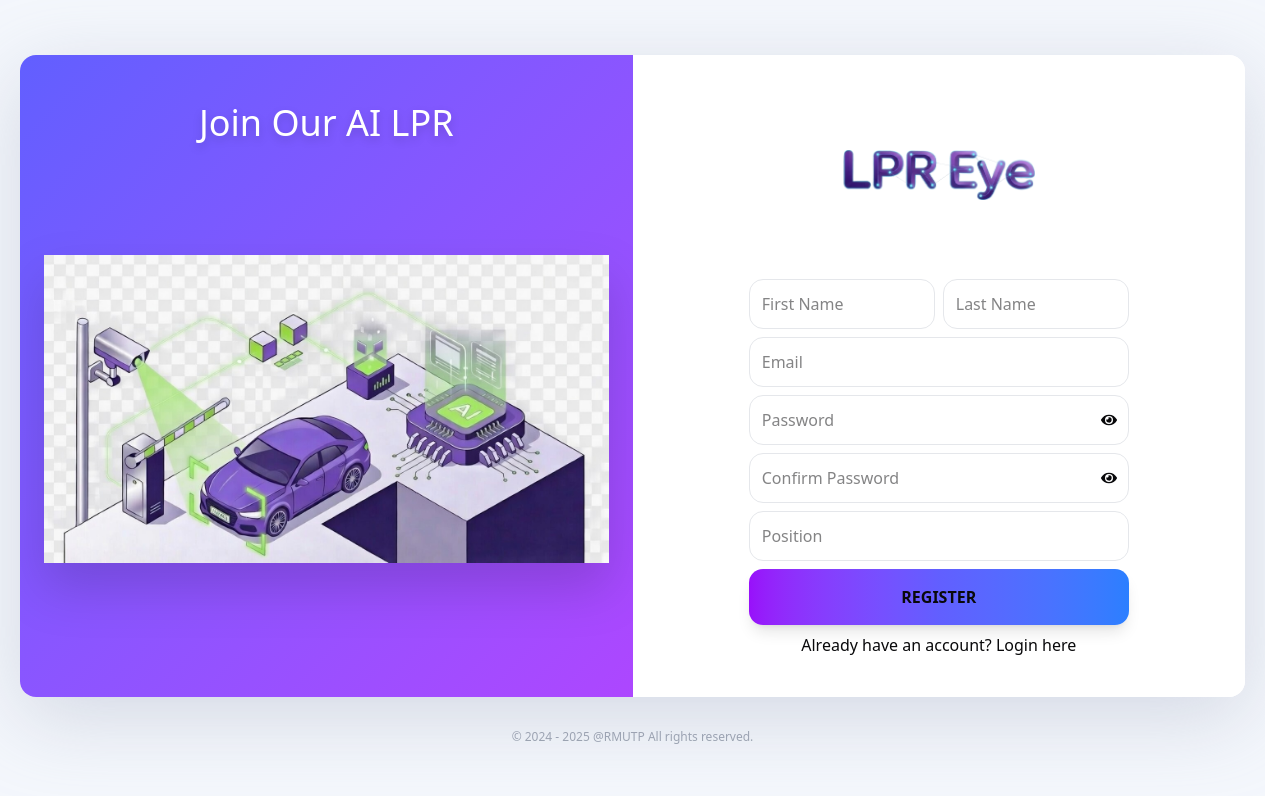
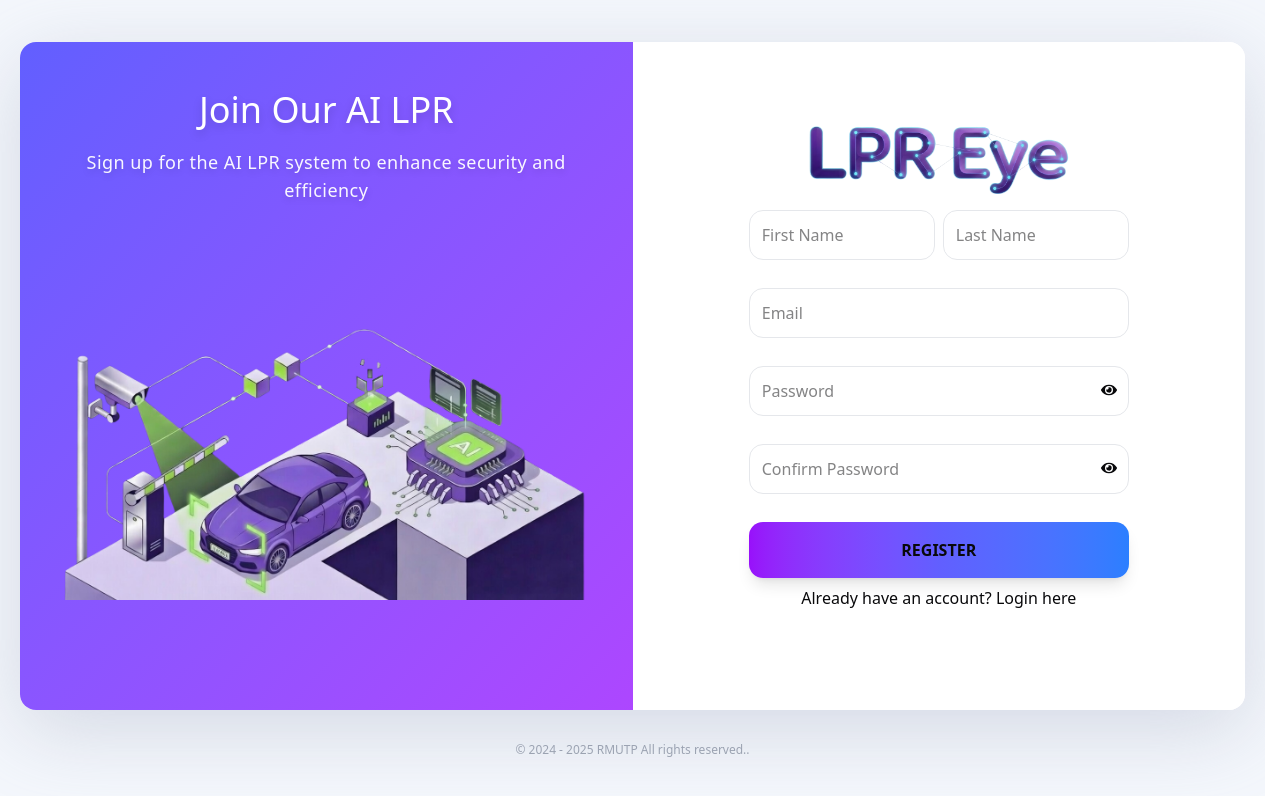
Before and after one commit to log1ri/ai-back-office, a React (Vite) app in the folder web/: page /login in a window 1280 px wide. Both pictures are taken after a click on the button "Register now". Shown: the top 796 px of the page. Built offline with nearby package versions, Linux system fonts and the light colour scheme; no server answers.

Commit message:
Fix bug and Adjust a bit LoginPage

```diff
--- a/web/src/pages/LoginPage.tsx
+++ b/web/src/pages/LoginPage.tsx
@@ -41,7 +41,6 @@
       email: "",
       password: "",
       confirmPassword: "",
-      position: "",
     },
   });
 
@@ -67,7 +66,7 @@
         data.password,
         data.firstname,
         data.lastName,
-        data.position
+        ""
       );
       if (success) {
         setShowRegisterSuccess(true);
@@ -96,21 +95,21 @@
       <div className="flex w-full max-w-[1400px] min-w-[320px] h-fit max-h-[95vh] bg-white rounded-2xl shadow-[0_20px_80px_rgba(173,179,199,0.45)] overflow-hidden relative z-10 mx-auto">
         {/* Welcome Panel */}
         <div className="flex-1 min-w-0 flex flex-col justify-between items-center text-center relative bg-gradient-to-br from-indigo-500 to-purple-500 text-white p-6 overflow-hidden">
-          <div className="mt-6 z-10">
-            <h1 className="text-4xl font-bold mb-3 drop-shadow-lg">
+          <div className="mt-6 z-10 text-center">
+            <h1 className="text-4xl font-bold mb-2 drop-shadow-lg">
               {isRegisterMode ? "Join Our AI LPR" : "Welcome to AI LPR"}
             </h1>
-            {!isRegisterMode && (
-              <p className="text-white/95 text-xl font-light tracking-wide drop-shadow-md">
-                Advanced License Plate Recognition System
+            <p className="text-white/95 text-lg font-light tracking-wide drop-shadow-md">
+              {isRegisterMode
+                ? "Sign up for the AI LPR system to enhance security and efficiency"
+                : "Advanced License Plate Recognition System"}
             </p>
-            )}
           </div>
-          <div className="flex-1 flex items-center justify-center w-full max-w-full">
+          <div className="flex-1 flex items-center justify-center w-full">
             <img
               src="/AI-LPR.png"
               alt="AI LPR System"
-              className="max-w-full max-h-full object-contain drop-shadow-2xl transform hover:scale-[1.02] transition-transform duration-300"
+              className="w-full h-auto max-w-[600px] max-h-[500px] md:max-h-[550px] object-contain"
             />
           </div>
           <div className="h-4" />
@@ -120,13 +119,13 @@
         <div className="flex-1 p-6 min-w-0 min-h-[320px] box-border flex flex-col justify-center items-center bg-white">
           {isRegisterMode ? (
             <form
-              className="w-full max-w-[380px] flex flex-col items-center text-center"
+              className="w-full max-w-[380px] flex flex-col items-center text-center min-h-[620px] justify-center"
               onSubmit={registerForm.handleSubmit(handleRegisterSubmit)}
             >
               <img
                 src="/LPR Eye-logo.png"
                 alt="Register Logo"
-                className="w-48 h-48 object-contain mx-auto mb-2"
+                className="w-[260px] h-auto mx-auto mb-4"
               />
               <div className="w-full flex gap-2 mb-2">
                 <div className="flex-1">
@@ -136,12 +135,14 @@
                     {...registerForm.register("firstname")}
                     className={`w-full p-3 border rounded-xl bg-white text-base text-gray-800 transition focus:outline-none focus:border-indigo-500 ${registerForm.formState.errors.firstname ? "border-red-500" : "border-gray-200"}`}
                   />
+                  <div className="h-5">
                     {registerForm.formState.errors.firstname && (
-                    <span className="text-sm text-red-600 flex items-center gap-1 mt-1">
+                      <span className="text-sm text-red-600 flex items-center gap-1">
                         <AlertCircle className="h-3 w-3" />
                         {registerForm.formState.errors.firstname.message}
                       </span>
                     )}
+                  </div>
                 </div>
                 <div className="flex-1">
                   <input
@@ -150,12 +151,14 @@
                     {...registerForm.register("lastName")}
                     className={`w-full p-3 border rounded-xl bg-white text-base text-gray-800 transition focus:outline-none focus:border-indigo-500 ${registerForm.formState.errors.lastName ? "border-red-500" : "border-gray-200"}`}
                   />
+                  <div className="h-5">
                     {registerForm.formState.errors.lastName && (
-                    <span className="text-sm text-red-600 flex items-center gap-1 mt-1">
+                      <span className="text-sm text-red-600 flex items-center gap-1">
                         <AlertCircle className="h-3 w-3" />
                         {registerForm.formState.errors.lastName.message}
                       </span>
                     )}
+                  </div>
                 </div>
               </div>
               <div className="w-full mb-2">
@@ -165,12 +168,14 @@
                   {...registerForm.register("email")}
                   className={`w-full p-3 border rounded-xl bg-white text-base text-gray-800 transition focus:outline-none focus:border-indigo-500 ${registerForm.formState.errors.email ? "border-red-500" : "border-gray-200"}`}
                 />
+                <div className="h-5">
                   {registerForm.formState.errors.email && (
-                  <span className="text-sm text-red-600 flex items-center gap-1 mt-1">
+                    <span className="text-sm text-red-600 flex items-center gap-1">
                       <AlertCircle className="h-3 w-3" />
                       {registerForm.formState.errors.email.message}
                     </span>
                   )}
+                </div>
               </div>
               <div className="w-full mb-2 relative">
                 <input
@@ -181,19 +186,21 @@
                 />
                 <button
                   type="button"
-                  className="absolute right-3 top-1/2 -translate-y-1/2 text-gray-400"
+                  className="absolute right-3 top-[24px] -translate-y-1/2 text-gray-400"
                   onClick={() => setShowPassword(!showPassword)}
                   tabIndex={-1}
                   disabled={isLoading}
                 >
                   {showPassword ? <FaEyeSlash /> : <FaEye />}
                 </button>
+                <div className="h-5">
                   {registerForm.formState.errors.password && (
-                  <span className="text-sm text-red-600 flex items-center gap-1 mt-1">
+                    <span className="text-sm text-red-600 flex items-center gap-1">
                       <AlertCircle className="h-3 w-3" />
                       {registerForm.formState.errors.password.message}
                     </span>
                   )}
+                </div>
               </div>
               <div className="w-full mb-2 relative">
                 <input
@@ -204,33 +211,21 @@
                 />
                 <button
                   type="button"
-                  className="absolute right-3 top-1/2 -translate-y-1/2 text-gray-400"
+                  className="absolute right-3 top-[24px] -translate-y-1/2 text-gray-400"
                   onClick={() => setShowConfirmPassword(!showConfirmPassword)}
                   tabIndex={-1}
                   disabled={isLoading}
                 >
                   {showConfirmPassword ? <FaEyeSlash /> : <FaEye />}
                 </button>
+                <div className="h-5">
                   {registerForm.formState.errors.confirmPassword && (
-                  <span className="text-sm text-red-600 flex items-center gap-1 mt-1">
+                    <span className="text-sm text-red-600 flex items-center gap-1">
                       <AlertCircle className="h-3 w-3" />
                       {registerForm.formState.errors.confirmPassword.message}
                     </span>
                   )}
                 </div>
-              <div className="w-full mb-2">
-                <input
-                  type="text"
-                  placeholder="Position"
-                  {...registerForm.register("position")}
-                  className={`w-full p-3 border rounded-xl bg-white text-base text-gray-800 transition focus:outline-none focus:border-indigo-500 ${registerForm.formState.errors.position ? "border-red-500" : "border-gray-200"}`}
-                />
-                {registerForm.formState.errors.position && (
-                  <span className="text-sm text-red-600 flex items-center gap-1 mt-1">
-                    <AlertCircle className="h-3 w-3" />
-                    {registerForm.formState.errors.position.message}
-                  </span>
-                )}
               </div>
               {registerForm.formState.errors.root && (
                 <div className="bg-red-50 border border-red-200 text-red-600 rounded-lg p-3 flex items-center gap-2 mb-5">
@@ -261,17 +256,16 @@
               </div>
             </form>
           ) : (
-            <div className="w-full max-w-[380px] mx-auto">
+            <form
+              className="w-full max-w-[380px] flex flex-col items-center text-center justify-center min-h-[620px]"
+              onSubmit={loginForm.handleSubmit(handleLoginSubmit)}
+            >
               <img
                 src="/LPR Eye-logo.png"
                 alt="Unit Icon"
-                className="w-48 h-48 object-contain mx-auto mb-2"
+                className="w-[260px] h-auto mx-auto mb-4"
               />
-              <form
-                onSubmit={loginForm.handleSubmit(handleLoginSubmit)}
-                className="flex flex-col gap-2"
-              >
-                <div>
+              <div className="w-full mb-2">
                 <input
                   type="email"
                   autoComplete="email"
@@ -279,14 +273,16 @@
                   {...loginForm.register("email")}
                   className={`w-full p-3 border rounded-xl bg-white text-base text-gray-800 transition focus:outline-none focus:border-indigo-500 ${loginForm.formState.errors.email ? "border-red-500" : "border-gray-200"}`}
                 />
+                <div className="h-5">
                   {loginForm.formState.errors.email && (
-                    <span className="text-sm text-red-600 flex items-center gap-1 mt-1">
+                    <span className="text-sm text-red-600 flex items-center gap-1">
                       <AlertCircle className="h-3 w-3" />
                       {loginForm.formState.errors.email.message}
                     </span>
                   )}
                 </div>
-                <div className="relative">
+              </div>
+              <div className="w-full mb-2 relative">
                 <input
                   type={showPassword ? "text" : "password"}
                   placeholder="Password"
@@ -295,19 +291,21 @@
                 />
                 <button
                   type="button"
-                    className="absolute right-3 top-1/2 -translate-y-1/2 text-gray-400"
+                  className="absolute right-3 top-[24px] -translate-y-1/2 text-gray-400"
                   onClick={() => setShowPassword(!showPassword)}
                   tabIndex={-1}
                   disabled={isLoading}
                 >
                   {showPassword ? <FaEyeSlash /> : <FaEye />}
                 </button>
+                <div className="h-5">
                   {loginForm.formState.errors.password && (
-                    <span className="text-sm text-red-600 flex items-center gap-1 mt-1">
+                    <span className="text-sm text-red-600 flex items-center gap-1">
                       <AlertCircle className="h-3 w-3" />
                       {loginForm.formState.errors.password.message}
                     </span>
                   )}
+                </div>
               </div>
                 {loginForm.formState.errors.root && (
                   <div className="bg-red-50 border border-red-200 text-red-600 rounded-lg p-3 flex items-center gap-2 mb-5">
@@ -315,19 +313,19 @@
                     <span>{loginForm.formState.errors.root.message}</span>
                   </div>
                 )}
-                <div className="flex items-center justify-between text-sm mb-3">
-                  <label className="flex items-center gap-2 font-medium text-gray-700 cursor-pointer">
+                <div className="w-full flex items-center justify-between text-sm mb-3">
+                  <label className="flex items-center gap-2 font-medium text-gray-700 cursor-pointer whitespace-nowrap">
                     <input
                       type="checkbox"
                       {...loginForm.register("rememberMe")}
                       disabled={isLoading}
-                      className="accent-indigo-500"
+                      className="accent-indigo-500 flex-shrink-0"
                     />
-                    Remember me
+                    <span>Remember me</span>
                   </label>
                   <button
                     type="button"
-                    className="text-gray-400 hover:text-gray-600 hover:underline font-medium transition-colors"
+                    className="text-gray-400 hover:text-gray-600 hover:underline font-medium transition-colors whitespace-nowrap ml-2"
                     onClick={() =>
                       alert(
                         "Forgot password functionality would be implemented here."
@@ -360,14 +358,13 @@
                   </p>
                 </div>
               </form>
-            </div>
           )}
         </div>
       </div>
 
       {/* Footer */}
       <footer className="w-full text-center text-gray-400 text-xs mt-8">
-        © 2024 - {new Date().getFullYear()} @RMUTP All rights reserved.
+        © 2024 - {new Date().getFullYear()} RMUTP All rights reserved..
       </footer>
 
       {/* Registration Success Popup */}
```
Also changed, not shown: web/public/AI-LPR.png, web/public/LPR Eye-logo.png. Lines whose indentation alone changed are shown as unchanged.
